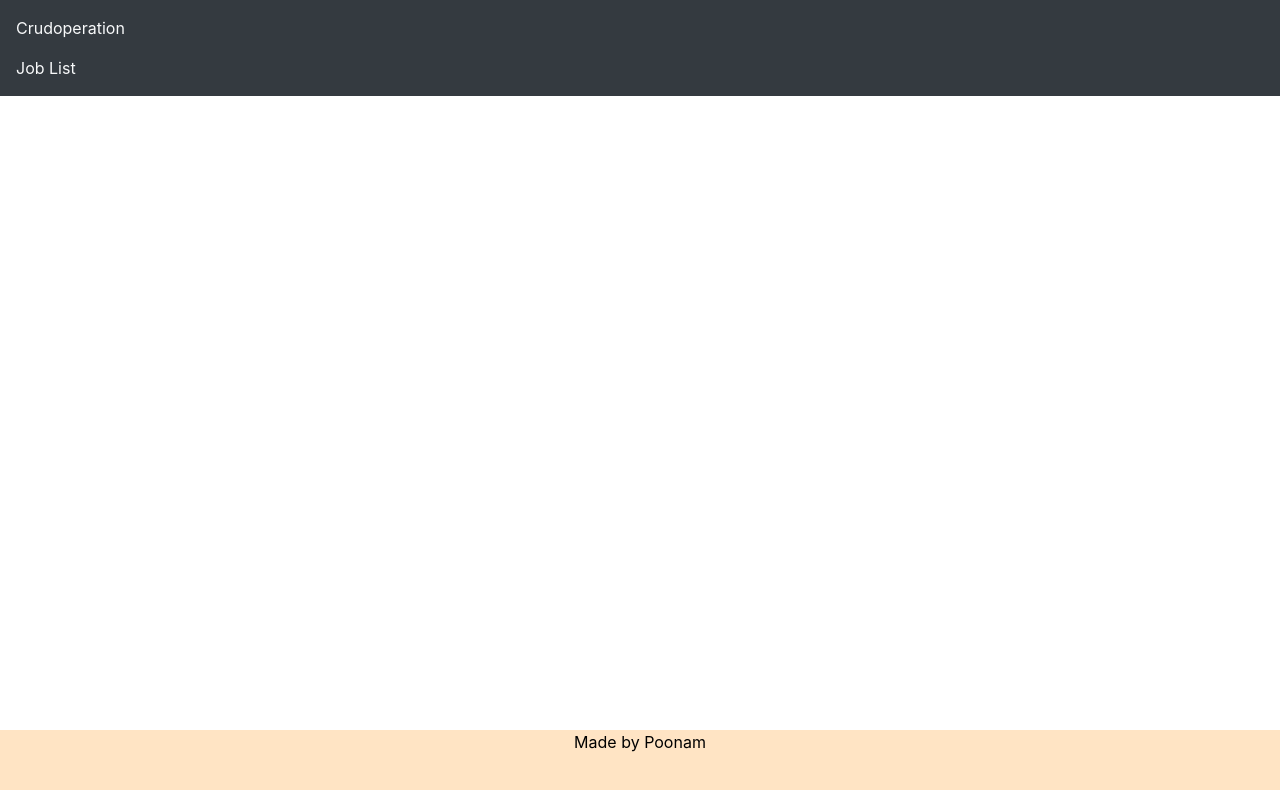
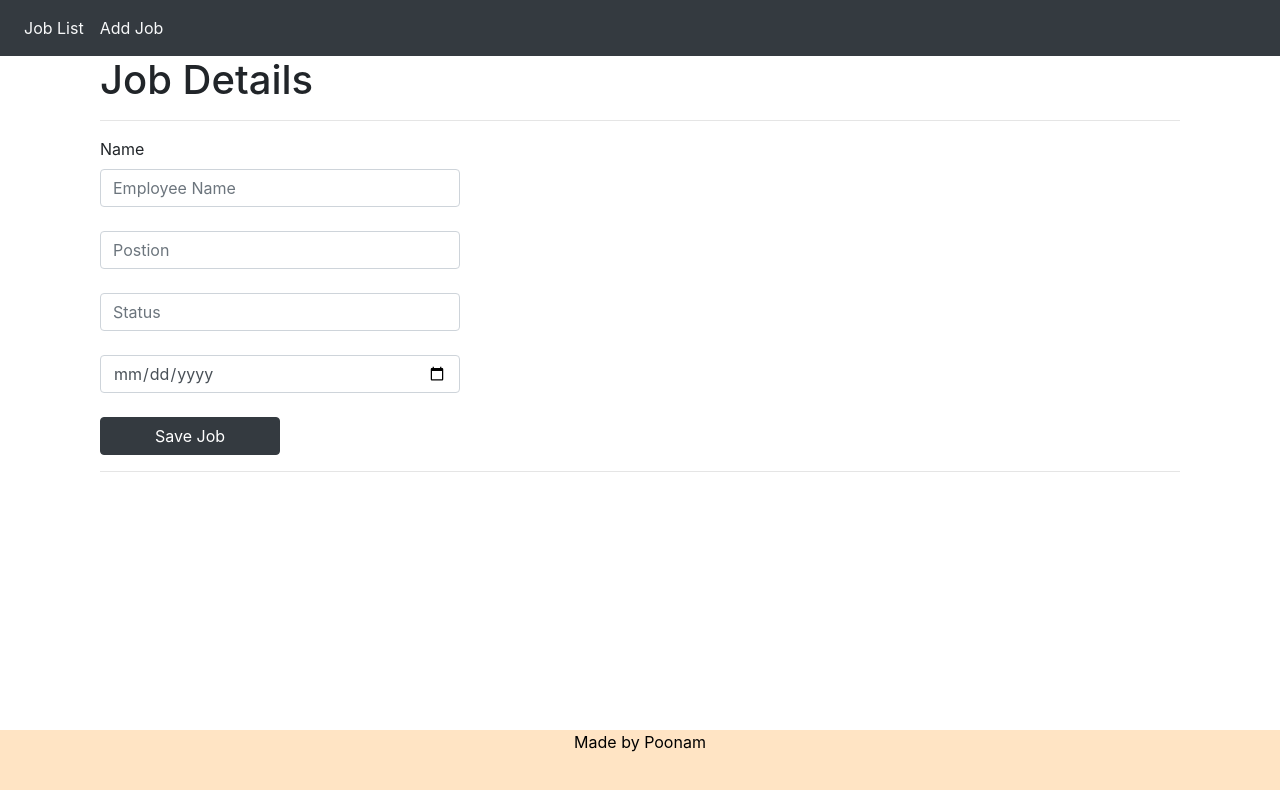
Before and after one commit to poonam-kumawat/Angular-Springboot-Crud-Operation, an Angular app: page /createjob in a window 1280 px wide. Before the commit this address led to /. Shown: the top 790 px of the page. Built offline with nearby package versions, Linux system fonts and the light colour scheme.

Commit message:
added create job html

```diff
--- a/src/app/app-routing.module.ts
+++ b/src/app/app-routing.module.ts
@@ -1,9 +1,11 @@
 import { NgModule } from '@angular/core';
 import { RouterModule, Routes } from '@angular/router';
+import { CreatejobComponent } from './createjob/createjob.component';
 import { JobListComponent } from './job-list/job-list.component';
 
 const routes: Routes = [
   {path:'jobs',component:JobListComponent},
+  {path:"createjob",component:CreatejobComponent},
   {path:"",redirectTo:'jobs',pathMatch:"full"}
 ];
 
--- a/src/app/app.component.html
+++ b/src/app/app.component.html
@@ -1,8 +1,12 @@
-<nav class="navbar navbar-append-sm bg-dark navbar-light">
+<nav class="navbar navbar-expand-sm bg-dark navbar-light">
   <ul class="navbar-nav">
     <li class=" nav-item text-light">
-      <a routerLink="" class="nav-link text-light">Crudoperation</a>
+
       <a routerLink="jobs" routerLinkActive="active" class="nav-link text-light ">Job List</a>
+    </li>
+    <li class=" nav-item text-light">
+
+      <a routerLink="createjob" routerLinkActive="active" class="nav-link text-light ">Add Job</a>
     </li>
   </ul>
 </nav>
--- a/src/app/app.module.ts
+++ b/src/app/app.module.ts
@@ -5,7 +5,7 @@ import { AppRoutingModule } from './app-routing.module';
 import { AppComponent } from './app.component';
 import { JobListComponent } from './job-list/job-list.component';
 import { CreatejobComponent } from './createjob/createjob.component';
-
+import {FormsModule} from '@angular/forms'
 @NgModule({
   declarations: [
     AppComponent,
@@ -15,7 +15,8 @@ import { CreatejobComponent } from './createjob/createjob.component';
   imports: [
     BrowserModule,
     AppRoutingModule,
-    HttpClientModule
+    HttpClientModule,
+    FormsModule
   ],
   providers: [],
   bootstrap: [AppComponent]
--- a/src/app/createjob/createjob.component.html
+++ b/src/app/createjob/createjob.component.html
@@ -1 +1,35 @@
-<p>createjob works!</p>
+
+<!DOCTYPE html>
+
+<html lang="en">
+
+<head>
+
+    <meta charset="ISO-8859-1">
+    <title>Job Details</title>
+
+</head>
+
+<body>
+
+<div class="container ">
+    <h1>Job Details</h1>
+    <hr>
+    <form action="#" (ngSubmit)="onSubmit()" method="POST">
+        <div class="form-group">
+            <label>Name</label>
+
+        <input type="text" id="name"[(ngModel)]="job.name" name="name" placeholder="Employee Name"class="form-control mb-4 col-4"  >
+        <input type="text"  id="postion"[(ngModel)]="job.position" name="position"placeholder="Postion" class="form-control mb-4 col-4">
+        <input type="number" id="status"[(ngModel)]="job.status" name="status"placeholder="Status" class="form-control mb-4 col-4">
+        <input type="date" id="createdby"[(ngModel)]="job.createdby" name="createdby" placeholder="Status" class="form-control mb-4 col-4">
+
+        <button type="submit" class="btn btn-dark col-2">Save Job
+        </button>
+        </div>
+    </form>
+    <hr>
+
+</div>
+</body>
+</html>
--- a/src/app/createjob/createjob.component.ts
+++ b/src/app/createjob/createjob.component.ts
@@ -1,4 +1,5 @@
 import { Component } from '@angular/core';
+import { Job } from '../job';
 
 @Component({
   selector: 'app-createjob',
@@ -6,5 +7,13 @@ import { Component } from '@angular/core';
   styleUrls: ['./createjob.component.css']
 })
 export class CreatejobComponent {
+  job: Job=new Job();
+  constructor(){
+
+  }
+
+  onSubmit(){
+
+  }
 
 }
```
